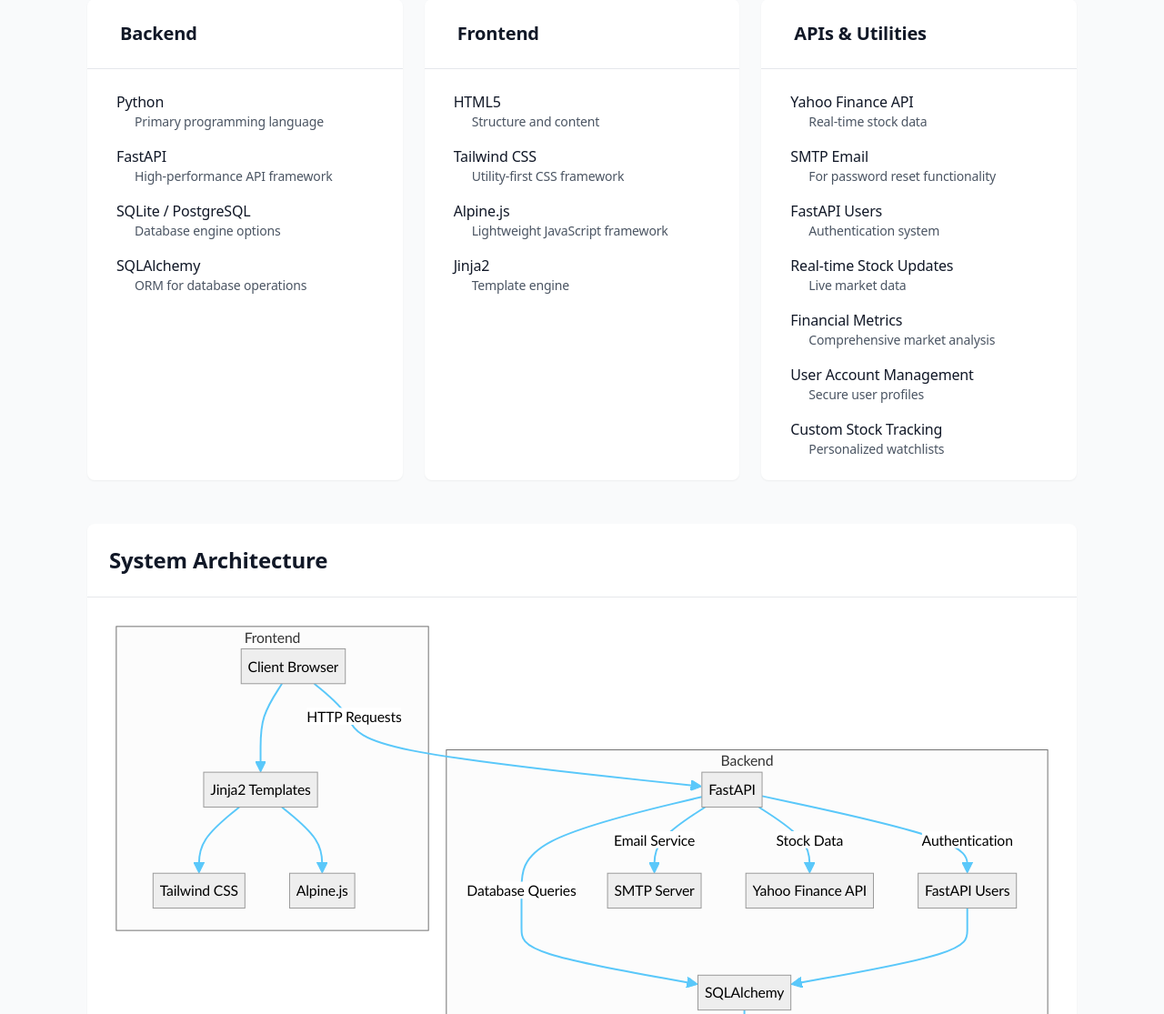
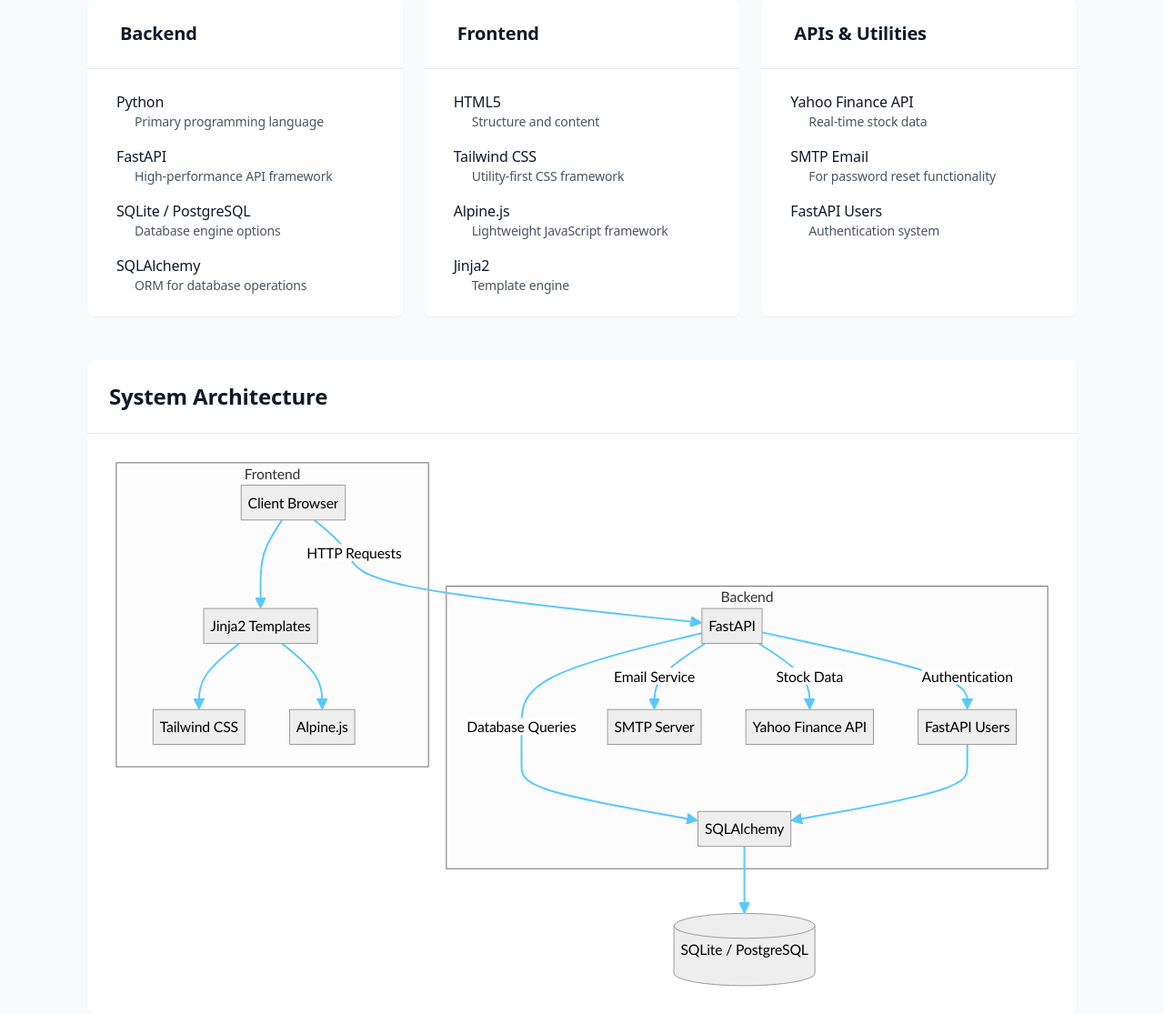
Before and after one commit to gaviral/fastapi-stock-gainers, a FastAPI app: template templates/about.html in a window 1280 px wide. Shown: the part 769-1884 px from the top of the page at 91% size. Run offline with FastAPI, Linux system fonts and the light colour scheme; the template is opened without the code that fills it, so the values that code supplies are empty; parts of the project's set-up code (start-up, migrations or seed data) failed here and were passed over; some libraries are stand-ins or nearby versions.

Commit message:
docs: Remove outdated feature descriptions from the about page.

```diff
--- a/templates/about.html
+++ b/templates/about.html
@@ -398,34 +398,6 @@
                                     </div>
                                     <span class="text-sm text-gray-600 dark:text-gray-400 ml-7">Authentication system</span>
                                 </li>
-                                <li class="flex flex-col">
-                                    <div class="flex items-center">
-                                        <iconify-icon icon="mdi:clock-fast" class="text-xl text-[#FF9800] mr-2"></iconify-icon>
-                                        <span class="font-medium text-gray-900 dark:text-white">Real-time Stock Updates</span>
-                                    </div>
-                                    <span class="text-sm text-gray-600 dark:text-gray-400 ml-7">Live market data</span>
-                                </li>
-                                <li class="flex flex-col">
-                                    <div class="flex items-center">
-                                        <iconify-icon icon="mdi:finance" class="text-xl text-[#4CAF50] mr-2"></iconify-icon>
-                                        <span class="font-medium text-gray-900 dark:text-white">Financial Metrics</span>
-                                    </div>
-                                    <span class="text-sm text-gray-600 dark:text-gray-400 ml-7">Comprehensive market analysis</span>
-                                </li>
-                                <li class="flex flex-col">
-                                    <div class="flex items-center">
-                                        <iconify-icon icon="mdi:account-cog" class="text-xl text-[#2196F3] mr-2"></iconify-icon>
-                                        <span class="font-medium text-gray-900 dark:text-white">User Account Management</span>
-                                    </div>
-                                    <span class="text-sm text-gray-600 dark:text-gray-400 ml-7">Secure user profiles</span>
-                                </li>
-                                <li class="flex flex-col">
-                                    <div class="flex items-center">
-                                        <iconify-icon icon="mdi:star-check" class="text-xl text-[#9C27B0] mr-2"></iconify-icon>
-                                        <span class="font-medium text-gray-900 dark:text-white">Custom Stock Tracking</span>
-                                    </div>
-                                    <span class="text-sm text-gray-600 dark:text-gray-400 ml-7">Personalized watchlists</span>
-                                </li>
                             </ul>
                         </div>
                     </div>
```
